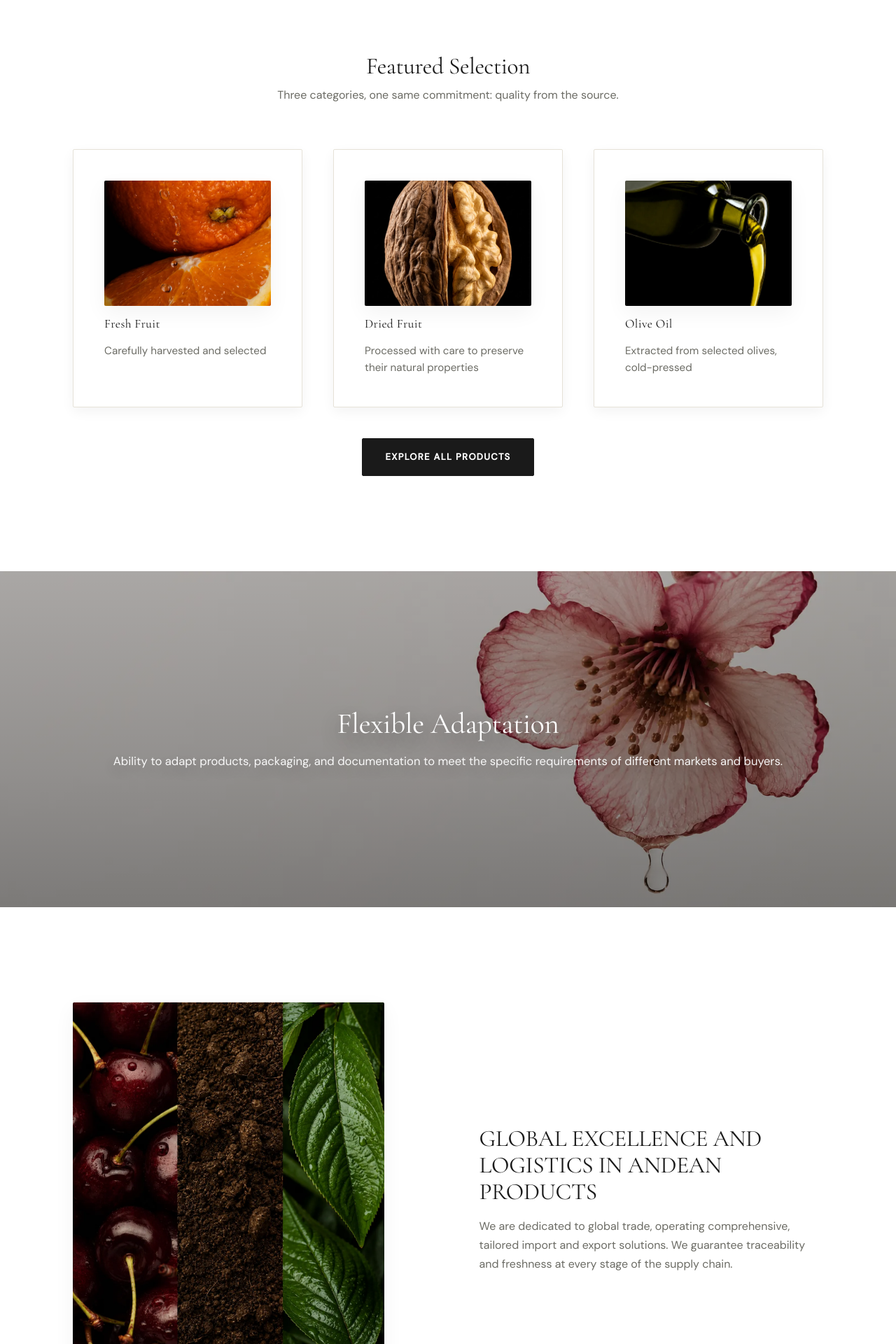
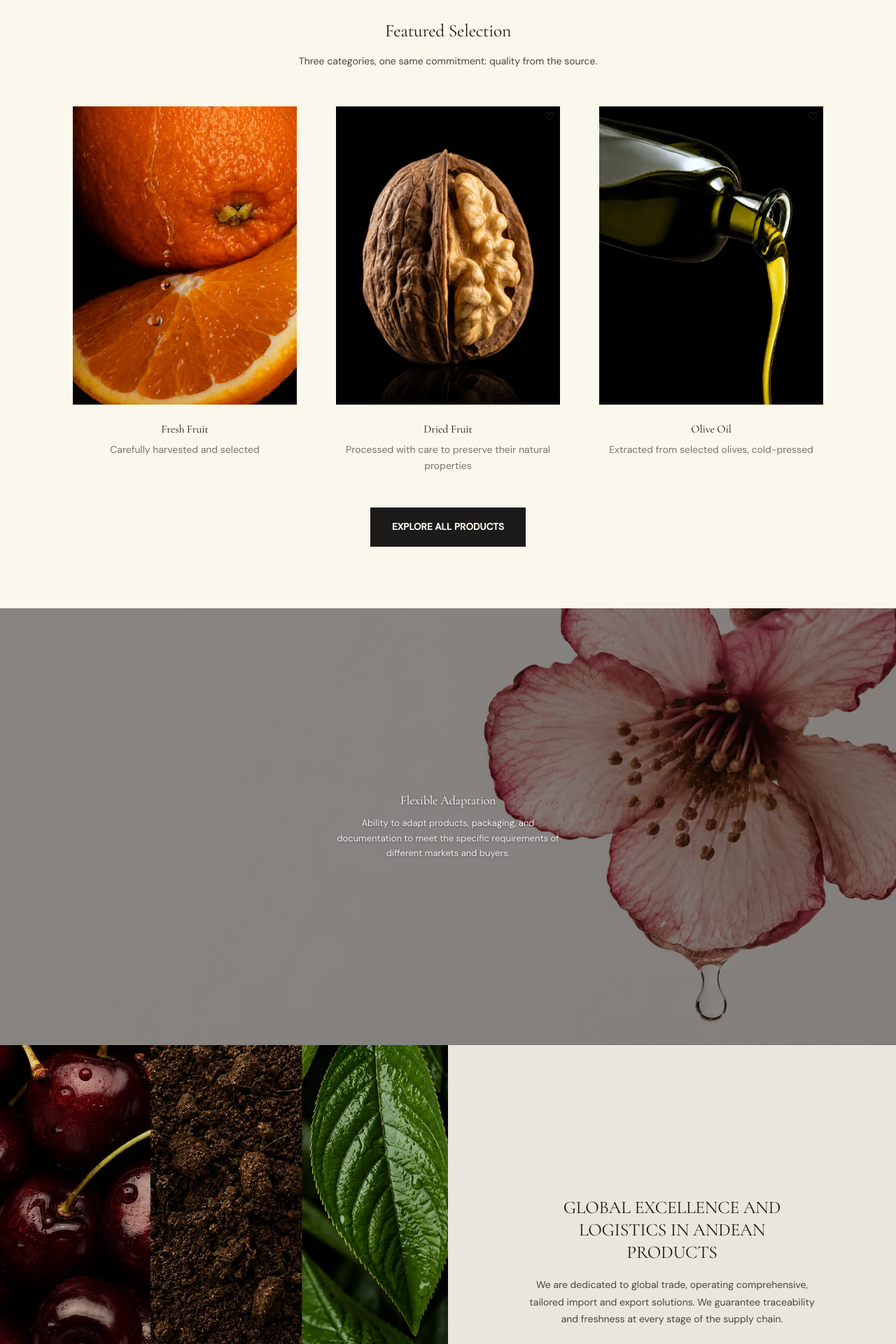
Before and after one commit to julietazcurra-commits/web-julieta, a React (Vite) app: page / in a window 1280 px wide. Shown: the part 860-2780 px from the top of the page at 70% size. Built offline with nearby package versions, Linux system fonts and the light colour scheme.

Commit message:
Add files via upload

```diff
--- a/src/pages/HomePage.tsx
+++ b/src/pages/HomePage.tsx
@@ -1,6 +1,5 @@
 import { useTranslation } from "react-i18next";
 import { Hero } from "../components/home/Hero";
-import { LocationPinIcon } from "../components/common/LocationPinIcon";
 import { Button } from "../components/ui/Button";
 import { images } from "../lib/images";
 import { SEO } from "../components/seo/SEO";
@@ -16,6 +15,15 @@ export function HomePage() {
     { id: "oliveOil", image: images.homeSelectionOliveOil },
   ] as const;
 
+  const mapLabels = [
+    { id: "argentina", left: "10%", top: "85%" },
+    { id: "chile", left: "3%", top: "75%" },
+    { id: "europe", left: "46%", top: "20%" },
+    { id: "china", left: "75%", top: "12%" },
+    { id: "asia", left: "90%", top: "28%" },
+    { id: "middleEast", left: "64%", top: "52%" },
+  ] as const;
+
   return (
     <>
       <SEO
@@ -28,16 +36,17 @@ export function HomePage() {
 
       <Hero />
 
-      <section className="page-section section-surface home-selection" aria-labelledby="selection-heading">
+      <section className="home-selection" aria-labelledby="selection-heading">
         <div className="page-container">
-          <h2 id="selection-heading" className="home-selection__title">
-            {t("home.products.title")}
-          </h2>
-          <p className="home-selection__subtitle">{t("home.products.subtitle")}</p>
-          <div className="card-grid home-selection__grid">
+          <div className="home-selection__head">
+            <h2 id="selection-heading">{t("home.products.title")}</h2>
+            <p>{t("home.products.subtitle")}</p>
+          </div>
+          <div className="home-selection__grid">
             {selectionItems.map((item) => (
-              <article key={item.id} className="soft-card home-selection__card">
-                <div className="media-frame home-selection__media">
+              <article key={item.id} className="home-selection__card">
+                <div className="home-selection__media">
+                  <span className="home-selection__save" aria-hidden>♡</span>
                   <img src={item.image} alt={t(`home.products.items.${item.id}.title`)} loading="lazy" />
                 </div>
                 <h3>{t(`home.products.items.${item.id}.title`)}</h3>
@@ -53,41 +62,55 @@ export function HomePage() {
 
       <section className="home-flexibility" aria-labelledby="flexibility-heading">
         <img src={images.homeFlexibility} alt={t("home.flexibility.title")} className="home-flexibility__media" />
-        <div className="home-flexibility__overlay" aria-hidden />
-        <div className="home-flexibility__content page-container">
+        <div className="home-flexibility__box">
           <h2 id="flexibility-heading">{t("home.flexibility.title")}</h2>
           <p>{t("home.flexibility.text")}</p>
         </div>
       </section>
 
-      <section className="page-section section-surface home-excellence" aria-labelledby="excellence-heading">
-        <div className="page-container split split--reverse">
-          <div className="media-frame home-excellence__media">
-            <img src={images.homeExcellence} alt={t("home.excellence.title")} loading="lazy" />
-          </div>
-          <div>
-            <h2 id="excellence-heading" className="home-excellence__title">
-              {t("home.excellence.title")}
-            </h2>
-            <p className="home-excellence__text">{t("home.excellence.text")}</p>
-          </div>
+      <section className="home-excellence" aria-labelledby="excellence-heading">
+        <div className="home-excellence__media">
+          <img src={images.homeExcellence} alt={t("home.excellence.title")} loading="lazy" />
+        </div>
+        <div className="home-excellence__content">
+          <h2 id="excellence-heading">{t("home.excellence.title")}</h2>
+          <p>{t("home.excellence.text")}</p>
         </div>
       </section>
 
-      <section className="page-section section-muted home-presence" aria-labelledby="presence-heading">
-        <div className="page-container container-narrow">
-          <h2 id="presence-heading" className="home-presence__title">
-            {t("home.markets.title")}
-          </h2>
-          <p className="home-presence__subtitle">{t("home.markets.subtitle")}</p>
-          <div className="home-presence__grid">
-            {(["asia", "china", "middleEast", "europe"] as const).map((id) => (
-              <div key={id} className="home-market-icon">
-                <div className="home-market-icon__badge" aria-hidden>
-                  <LocationPinIcon className="home-market-icon__svg" ariaHidden />
-                </div>
-                <span className="home-market-icon__label">{t(`home.markets.items.${id}`)}</span>
-              </div>
+      <section className="home-presence" aria-labelledby="presence-heading">
+        <div className="page-container">
+          <div className="home-presence__head">
+            <h2 id="presence-heading">{t("home.markets.title")}</h2>
+            <p>{t("home.markets.subtitle")}</p>
+          </div>
+          <div className="home-presence__diagram">
+            <svg
+              className="home-presence__svg"
+              viewBox="0 0 1000 600"
+              preserveAspectRatio="none"
+              aria-hidden="true"
+            >
+              <path d="M100,510 Q280,250 460,120" />
+              <path d="M100,510 Q400,200 750,72" />
+              <path d="M100,510 Q500,250 900,168" />
+              <path d="M100,510 Q380,420 640,312" />
+              <path d="M30,450 Q60,480 100,510" />
+              <circle cx="100" cy="510" r="5" />
+              <circle cx="30" cy="450" r="5" />
+              <circle cx="460" cy="120" r="5" />
+              <circle cx="750" cy="72" r="5" />
+              <circle cx="900" cy="168" r="5" />
+              <circle cx="640" cy="312" r="5" />
+            </svg>
+            {mapLabels.map((label) => (
+              <span
+                key={label.id}
+                className="home-presence__label"
+                style={{ left: label.left, top: label.top }}
+              >
+                {t(`home.markets.items.${label.id}`)}
+              </span>
             ))}
           </div>
           <div className="home-presence__actions">
@@ -98,11 +121,10 @@ export function HomePage() {
 
       <section className="home-final-cta" aria-labelledby="final-cta-heading">
         <img src={images.homeFinalCta} alt={t("home.cta.title")} className="home-final-cta__media" />
-        <div className="home-final-cta__overlay" aria-hidden />
         <div className="home-final-cta__content page-container">
           <h2 id="final-cta-heading">{t("home.cta.title")}</h2>
           <p>{t("home.cta.text")}</p>
-          <Button to="/contact" variant="white">{t("home.cta.button")}</Button>
+          <Button to="/contact" variant="outline">{t("home.cta.button")}</Button>
         </div>
       </section>
     </>
--- a/src/pages/home.css
+++ b/src/pages/home.css
@@ -1,29 +1,106 @@
-.home-selection__title {
-  text-align: center;
-  margin-bottom: var(--space-sm);
+/* Fruit Cascade — Home page, matched to the approved Aesop-style static draft */
+
+:root {
+  --fc-cream: #FAF7EC;
+  --fc-panel: #EAE6DD;
+  --fc-ink: #1C1B19;
+  --fc-ink-soft: #4a453d;
+  --fc-ink-muted: #7a746a;
+  --fc-line: #d8d2c4;
+  --fc-amber: #9c6b3e;
+  --fc-serif: 'Newsreader', var(--font-heading), Georgia, serif;
 }
 
-.home-selection__subtitle {
+/* ---------- Selección Destacada (curated grid, no card chrome) ---------- */
+
+.home-selection {
+  background: var(--fc-cream);
+  padding-block: 88px;
+}
+
+.home-selection__head {
   text-align: center;
-  color: var(--color-text-muted);
-  max-width: 720px;
-  margin: 0 auto var(--space-2xl);
+  margin-bottom: 16px;
+}
+
+.home-selection__head h2 {
+  font-family: var(--fc-serif);
+  font-weight: 400;
+  font-size: clamp(1.4rem, 2vw, 1.8rem);
+  line-height: 1.25;
+  color: var(--fc-ink);
+  margin: 0;
+}
+
+.home-selection__head p {
+  text-align: center;
+  max-width: 640px;
+  margin: 16px auto 0;
+  color: var(--fc-ink-soft);
+  font-size: 14px;
   line-height: 1.7;
 }
 
 .home-selection__grid {
-  margin-bottom: var(--space-xl);
+  display: grid;
+  grid-template-columns: repeat(3, 1fr);
+  gap: 56px;
+  margin: 52px 0 48px;
+}
+
+@media (max-width: 860px) {
+  .home-selection__grid {
+    grid-template-columns: 1fr;
+    gap: 44px;
+  }
 }
 
 .home-selection__card {
-  display: flex;
-  flex-direction: column;
-  gap: var(--space-sm);
+  text-align: center;
+  position: relative;
 }
 
 .home-selection__media {
-  aspect-ratio: 4 / 3;
-  margin-bottom: var(--space-sm);
+  position: relative;
+  aspect-ratio: 3 / 4;
+  background: var(--fc-cream);
+  overflow: hidden;
+  margin-bottom: 26px;
+}
+
+.home-selection__media img {
+  width: 100%;
+  height: 100%;
+  object-fit: cover;
+}
+
+.home-selection__save {
+  position: absolute;
+  top: 0;
+  right: 0;
+  width: 30px;
+  height: 30px;
+  display: flex;
+  align-items: center;
+  justify-content: center;
+  font-size: 16px;
+  color: var(--fc-ink-soft);
+}
+
+.home-selection__card h3 {
+  font-family: var(--fc-serif);
+  font-size: 16px;
+  font-weight: 400;
+  color: var(--fc-ink);
+  margin-bottom: 8px;
+}
+
+.home-selection__card p {
+  font-size: 14px;
+  font-weight: 400;
+  color: var(--fc-ink-muted);
+  max-width: 34ch;
+  margin-inline: auto;
 }
 
 .home-selection__actions {
@@ -31,19 +108,268 @@
   justify-content: center;
 }
 
-.home-flexibility,
+.home-selection__actions .btn {
+  border-radius: 0;
+  padding: 16px 30px;
+  font-size: 13.5px;
+  font-weight: 700;
+  letter-spacing: 0.01em;
+  background: var(--fc-ink);
+  color: var(--fc-cream);
+  border: 1px solid var(--fc-ink);
+}
+
+.home-selection__actions .btn:hover {
+  background: #3a352c;
+  color: var(--fc-cream);
+  box-shadow: none;
+  transform: none;
+}
+
+/* ---------- Adaptación Flexible (full-bleed photo, floating text box) ---------- */
+
+.home-flexibility {
+  position: relative;
+  min-height: 78vh;
+  overflow: hidden;
+}
+
+.home-flexibility::after {
+  content: '';
+  position: absolute;
+  inset: 0;
+  background: rgba(10, 8, 6, 0.48);
+  z-index: 1;
+}
+
+.home-flexibility__media {
+  position: absolute;
+  inset: 0;
+  width: 100%;
+  height: 100%;
+  object-fit: cover;
+}
+
+.home-flexibility__box {
+  position: absolute;
+  top: 50%;
+  left: 50%;
+  transform: translate(-50%, -50%);
+  z-index: 2;
+  padding: 32px 40px;
+  text-align: center;
+  max-width: 400px;
+  width: 70%;
+}
+
+.home-flexibility__box h2 {
+  font-family: var(--fc-serif);
+  font-weight: 400;
+  font-size: clamp(1.05rem, 1.4vw, 1.25rem);
+  line-height: 1.3;
+  margin-bottom: 10px;
+  color: #fff;
+  text-shadow: 0 1px 4px rgba(0, 0, 0, 0.4);
+}
+
+.home-flexibility__box p {
+  font-size: 13px;
+  font-weight: 400;
+  color: rgba(255, 255, 255, 0.88);
+  max-width: 40ch;
+  margin-inline: auto;
+  line-height: 1.65;
+  text-shadow: 0 1px 3px rgba(0, 0, 0, 0.35);
+}
+
+@media (max-width: 700px) {
+  .home-flexibility__box {
+    padding: 32px 26px;
+  }
+}
+
+/* ---------- Excelencia y Logística (full-bleed split, image + panel copy) ---------- */
+
+.home-excellence {
+  display: grid;
+  grid-template-columns: 1fr 1fr;
+  min-height: 620px;
+}
+
+.home-excellence__media {
+  position: relative;
+  overflow: hidden;
+}
+
+.home-excellence__media img {
+  width: 100%;
+  height: 100%;
+  object-fit: cover;
+  position: absolute;
+  inset: 0;
+}
+
+.home-excellence__content {
+  background: var(--fc-panel);
+  display: flex;
+  flex-direction: column;
+  align-items: center;
+  justify-content: center;
+  text-align: center;
+  padding: 64px;
+}
+
+.home-excellence__content h2 {
+  font-family: var(--fc-serif);
+  font-weight: 400;
+  font-size: clamp(1.4rem, 2vw, 1.8rem);
+  line-height: 1.25;
+  max-width: 26ch;
+  margin-bottom: 18px;
+  color: var(--fc-ink);
+}
+
+.home-excellence__content p {
+  font-size: 14px;
+  font-weight: 400;
+  color: var(--fc-ink-soft);
+  max-width: 44ch;
+  line-height: 1.75;
+}
+
+@media (max-width: 860px) {
+  .home-excellence {
+    grid-template-columns: 1fr;
+  }
+
+  .home-excellence__media {
+    min-height: 340px;
+  }
+
+  .home-excellence__content {
+    padding: 44px 28px;
+  }
+}
+
+/* ---------- Presencia Internacional (dark map diagram) ---------- */
+
+.home-presence {
+  background: var(--fc-ink);
+  color: var(--fc-cream);
+  padding-block: 88px;
+}
+
+.home-presence__head {
+  margin-bottom: 48px;
+  max-width: 640px;
+}
+
+.home-presence__head h2 {
+  font-family: var(--fc-serif);
+  font-weight: 400;
+  font-size: clamp(1.4rem, 2vw, 1.8rem);
+  line-height: 1.25;
+  color: var(--fc-cream);
+  margin-bottom: 12px;
+}
+
+.home-presence__head p {
+  color: rgba(250, 247, 236, 0.75);
+  font-size: 14px;
+  font-weight: 400;
+}
+
+.home-presence__diagram {
+  position: relative;
+  width: 100%;
+  max-width: 1100px;
+  margin-inline: auto;
+  aspect-ratio: 5 / 3;
+}
+
+.home-presence__svg {
+  position: absolute;
+  inset: 0;
+  width: 100%;
+  height: 100%;
+}
+
+.home-presence__svg path {
+  fill: none;
+  stroke: rgba(250, 247, 236, 0.55);
+  stroke-width: 1.5;
+}
+
+.home-presence__svg circle {
+  fill: var(--fc-cream);
+}
+
+.home-presence__label {
+  position: absolute;
+  transform: translate(-50%, -140%);
+  font-size: 13px;
+  font-weight: 600;
+  color: var(--fc-cream);
+  white-space: nowrap;
+}
+
+@media (max-width: 700px) {
+  .home-presence__diagram {
+    aspect-ratio: 1 / 1.1;
+  }
+
+  .home-presence__label {
+    font-size: 11.5px;
+  }
+}
+
+.home-presence__actions {
+  display: flex;
+  justify-content: center;
+  margin-top: 32px;
+}
+
+.home-presence__actions .btn {
+  border-radius: 0;
+  padding: 16px 30px;
+  font-size: 13.5px;
+  font-weight: 700;
+  letter-spacing: 0.01em;
+  background: transparent;
+  color: #fff;
+  border: 1px solid rgba(255, 255, 255, 0.7);
+  backdrop-filter: none;
+}
+
+.home-presence__actions .btn:hover {
+  background: rgba(255, 255, 255, 0.1);
+  border-color: #fff;
+  color: #fff;
+  box-shadow: none;
+  transform: none;
+}
+
+/* ---------- Final CTA (full-bleed photo, centered copy) ---------- */
+
 .home-final-cta {
   position: relative;
-  min-height: 60vh;
+  min-height: 64vh;
   display: flex;
   align-items: center;
   justify-content: center;
+  text-align: center;
   overflow: hidden;
   color: #fff;
-  text-align: center;
 }
 
-.home-flexibility__media,
+.home-final-cta::after {
+  content: '';
+  position: absolute;
+  inset: 0;
+  background: rgba(10, 8, 6, 0.5);
+  z-index: 1;
+}
+
 .home-final-cta__media {
   position: absolute;
   inset: 0;
@@ -53,113 +379,45 @@
   object-position: center;
 }
 
-.home-flexibility__overlay,
-.home-final-cta__overlay {
-  position: absolute;
-  inset: 0;
-  background: linear-gradient(to bottom,
-      rgba(0, 0, 0, 0.32) 0%,
-      rgba(0, 0, 0, 0.42) 60%,
-      rgba(0, 0, 0, 0.5) 100%);
+.home-final-cta__content {
+  position: relative;
+  z-index: 2;
+  max-width: 640px;
 }
 
-.home-flexibility__content,
-.home-final-cta__content {
-  position: relative;
-  z-index: 1;
-  max-width: 720px;
-  display: flex;
-  flex-direction: column;
-  align-items: center;
-  gap: var(--space-md);
-  padding-block: var(--space-3xl);
+.home-final-cta__content h2 {
+  font-family: var(--fc-serif);
+  font-weight: 400;
+  font-size: clamp(1.4rem, 2vw, 1.8rem);
+  line-height: 1.25;
+  margin-bottom: 16px;
 }
 
-.home-flexibility__content h2,
-.home-final-cta__content h2 {
-  font-family: var(--font-heading);
-  font-size: clamp(1.9rem, 3.4vw, 2.6rem);
-  font-weight: 500;
-  margin: 0;
-  text-shadow: 0 10px 28px rgba(0, 0, 0, 0.45);
+.home-final-cta__content p {
+  font-size: 14px;
+  font-weight: 400;
+  color: rgba(255, 255, 255, 0.88);
+  margin-bottom: 32px;
+  max-width: 52ch;
+  margin-inline: auto;
 }
 
-.home-flexibility__content p,
-.home-final-cta__content p {
-  font-size: clamp(0.98rem, 1.3vw, 1.1rem);
-  line-height: 1.6;
-  opacity: 0.94;
-  margin: 0;
-  text-shadow: 0 8px 22px rgba(0, 0, 0, 0.45);
+.home-final-cta__content .btn {
+  border-radius: 0;
+  padding: 16px 30px;
+  font-size: 13.5px;
+  font-weight: 700;
+  letter-spacing: 0.01em;
+  background: transparent;
+  color: #fff;
+  border: 1px solid rgba(255, 255, 255, 0.7);
+  backdrop-filter: none;
 }
 
-.home-excellence__title {
-  margin: var(--space-sm) 0 var(--space-md);
+.home-final-cta__content .btn:hover {
+  background: rgba(255, 255, 255, 0.1);
+  border-color: #fff;
+  color: #fff;
+  box-shadow: none;
+  transform: none;
 }
-
-.home-excellence__text {
-  color: var(--color-text-muted);
-  line-height: 1.7;
-}
-
-.home-presence__title {
-  text-align: center;
-  margin-bottom: var(--space-sm);
-}
-
-.home-presence__subtitle {
-  text-align: center;
-  color: var(--color-text-muted);
-  margin: 0 auto var(--space-xl);
-  max-width: 680px;
-  line-height: 1.7;
-}
-
-.home-presence__grid {
-  display: grid;
-  grid-template-columns: repeat(2, 1fr);
-  gap: var(--space-xl);
-  justify-items: center;
-  margin-bottom: var(--space-xl);
-}
-
-@media (min-width: 1024px) {
-  .home-presence__grid {
-    grid-template-columns: repeat(4, 1fr);
-  }
-}
-
-.home-market-icon {
-  display: flex;
-  flex-direction: column;
-  align-items: center;
-  gap: 10px;
-  text-align: center;
-  color: var(--color-text);
-}
-
-.home-market-icon__badge {
-  width: 46px;
-  height: 46px;
-  border-radius: 999px;
-  border: 1px solid var(--color-border);
-  background: var(--color-surface);
-  display: grid;
-  place-items: center;
-}
-
-.home-market-icon__svg {
-  color: rgba(26, 26, 26, 0.78);
-}
-
-.home-market-icon__label {
-  font-size: 0.8rem;
-  letter-spacing: 0.12em;
-  text-transform: uppercase;
-  color: rgba(26, 26, 26, 0.72);
-}
-
-.home-presence__actions {
-  display: flex;
-  justify-content: center;
-}
```
